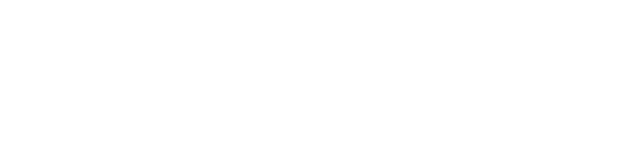
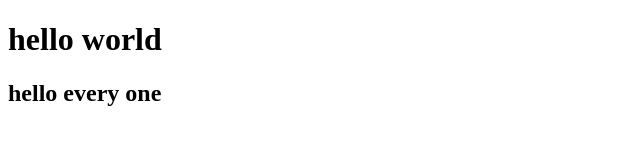
Before and after one commit to sithum110/examp, a plain HTML site: page index.html in a window 1280 px wide. Shown: the whole page, without its empty margins (0-640 px from the left). Drawn offline with Linux system fonts and the light colour scheme.

Commit message:
new h1 and h2

```diff
--- a/index.html
+++ b/index.html
@@ -6,6 +6,8 @@
     <title>Document</title>
 </head>
 <body>
+    <h1>hello world</h1>
+    <h2>hello every one</h2>
 
 </body>
 </html>
```
